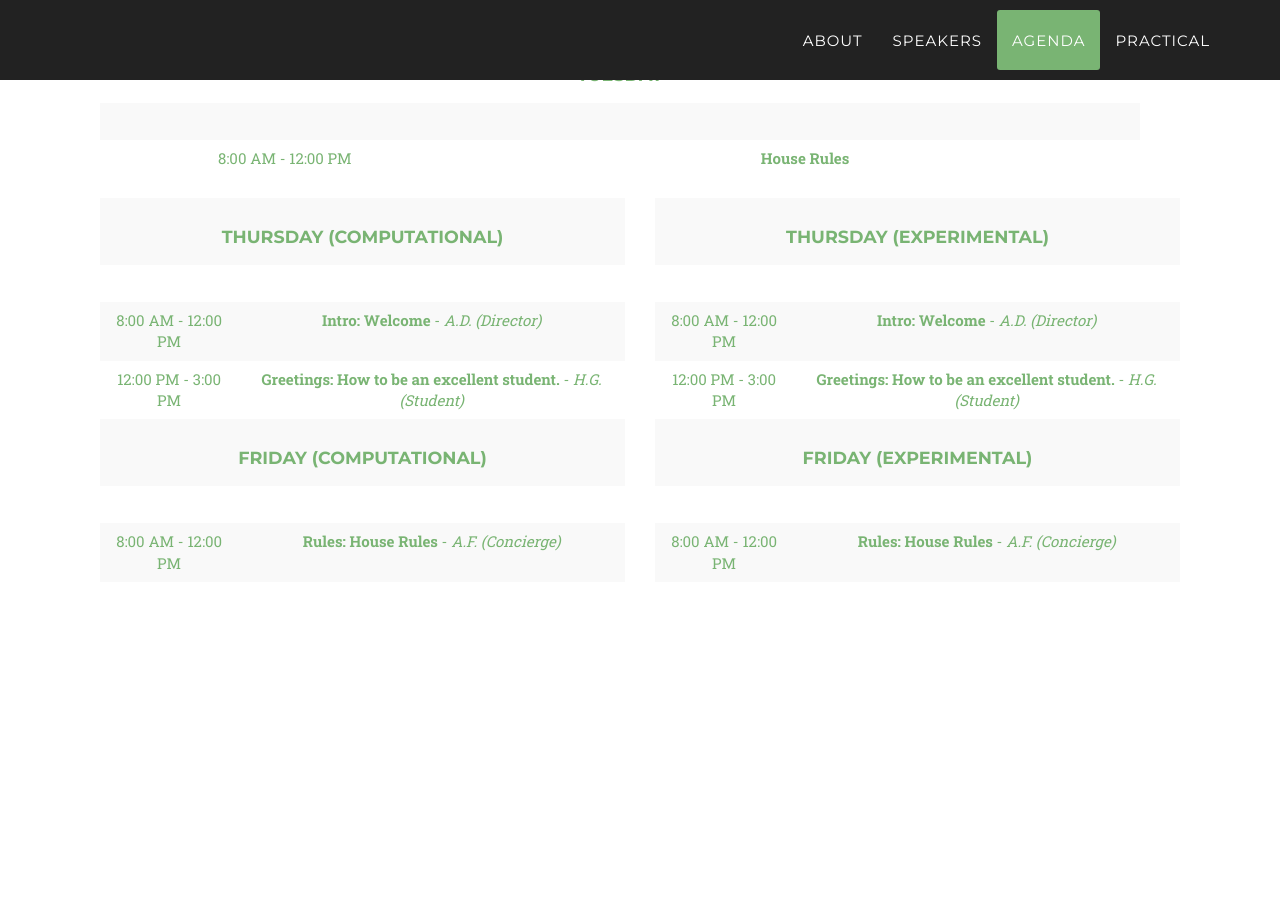
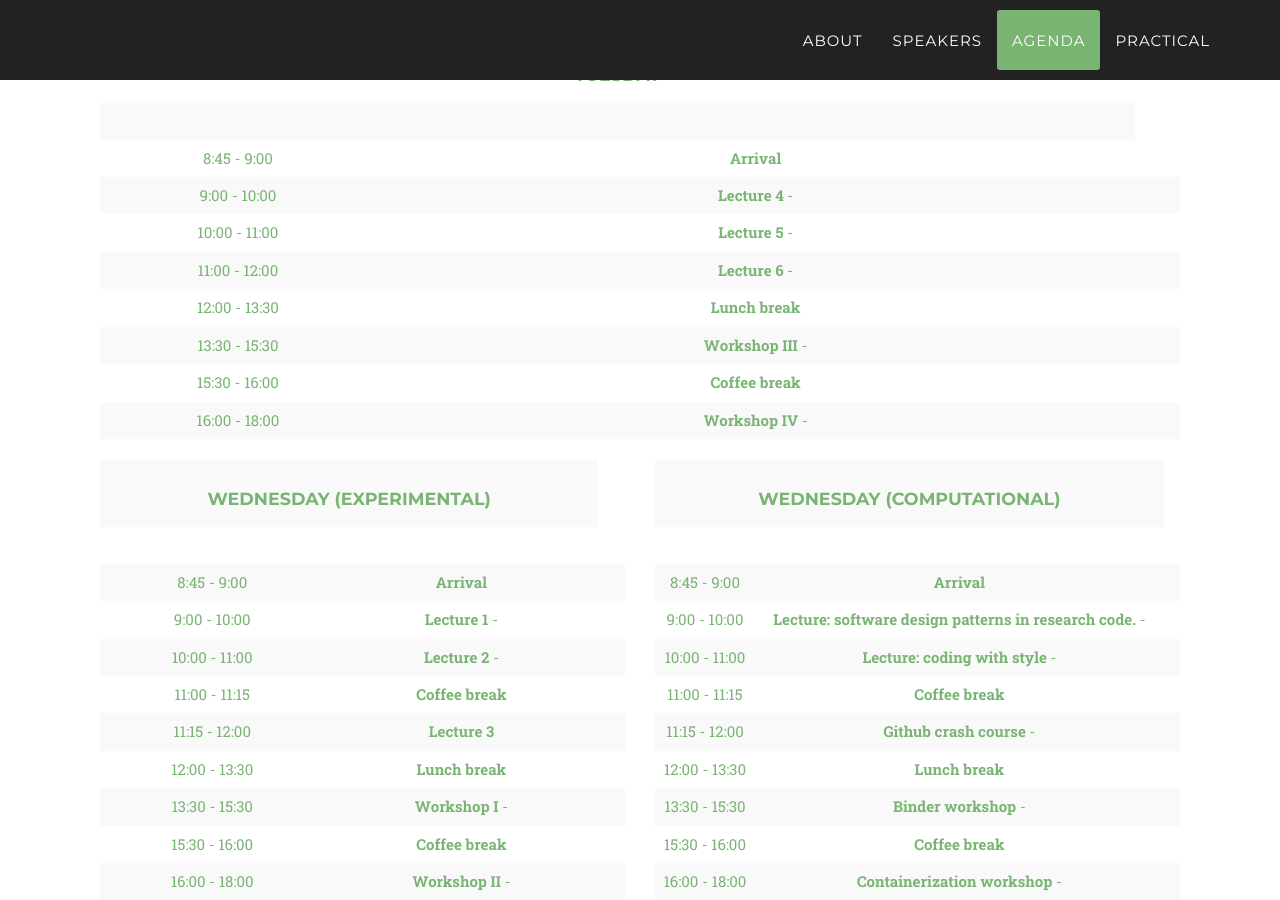
Before and after one commit to osip/website2019, a Jekyll site: the page built from index.html, in a window 1280 px wide and 900 px high, scrolled down 3541 px. Built offline with Jekyll 4.4.1, drawn with Linux system fonts in a browser that asks for light colours; some web fonts are replaced; some of the changed text lies outside the part shown.

Commit message:
Finish agenda drafts.

```diff
--- a/_data/twenty_19/agenda_common.yml
+++ b/_data/twenty_19/agenda_common.yml
@@ -14,7 +14,7 @@
     topic: Coffee + Ice breaker
   - time: 10:30 - 11:30
     kind: lecture
-    topic: Lecture II
+    topic: Lecture 3
   - time: 11:30 - 13:30
     kind: break
     topic: Lunch break
@@ -28,8 +28,27 @@
     kind: workshop
     topic: Workshop II
 - name: Tuesday
-- - time: 8:00 AM - 12:00 PM
-    title: Rules
-    name: A.F.
-    position: Concierge
-    topic: House Rules
+- - time: 8:45 - 9:00
+    kind: break
+    topic: Arrival
+  - time: 9:00 - 10:00
+    kind: lecture
+    topic: Lecture 4
+  - time: 10:00 - 11:00
+    kind: lecture
+    topic: Lecture 5
+  - time: 11:00 - 12:00
+    kind: lecture
+    topic: Lecture 6
+  - time: 12:00 - 13:30
+    kind: break
+    topic: Lunch break
+  - time: 13:30 - 15:30
+    kind: workshop
+    topic: Workshop III
+  - time: 15:30 - 16:00
+    kind: break
+    topic: Coffee break
+  - time: 16:00 - 18:00
+    kind: workshop
+    topic: Workshop IV
--- /dev/null
+++ b/_data/twenty_19/agenda_common_friday.yml
@@ -0,0 +1,24 @@
+- name: Friday
+- - time: 8:15 - 8:30
+    kind: break
+    topic: Arrival
+  - time: 8:30 - 10:30
+    kind: workshop
+    topic: Workshop
+  - time: 10:30 - 11:00
+    kind: break
+    topic: Coffee break
+  - time: 11:00 - 12:00
+    kind: workshop
+    topic: Student presentations
+  - time: 12:30 - 13:00
+    kind: lecture
+    topic: Conclusions
+  - time: 13:00 - 14:00
+    kind: break
+    topic: Goodbye lunch
+# - - time: 8:00 AM - 12:00 PM
+    # title: Rules
+    # name: A.F.
+    # position: Concierge
+    # topic: House Rules
--- a/_data/twenty_19/agenda_computational.yml
+++ b/_data/twenty_19/agenda_computational.yml
@@ -1,17 +1,56 @@
+- name: Wednesday (computational)
+- - time: 8:45 - 9:00
+    kind: break
+    topic: Arrival
+  - time: 9:00 - 10:00
+    kind: lecture
+    topic: "Lecture: software design patterns in research code."
+  - time: 10:00 - 11:00
+    kind: lecture
+    topic: "Lecture: coding with style"
+  - time: 11:00 - 11:15
+    kind: break
+    topic: Coffee break
+  - time: 11:15 - 12:00
+    kind: workshop
+    topic: Github crash course
+  - time: 12:00 - 13:30
+    kind: break
+    topic: Lunch break
+  - time: 13:30 - 15:30
+    kind: workshop
+    topic: Binder workshop
+  - time: 15:30 - 16:00
+    kind: break
+    topic: Coffee break
+  - time: 16:00 - 18:00
+    kind: workshop
+    topic: Containerization workshop
 - name: Thursday (computational)
-- - time: 8:00 AM - 12:00 PM
-    title: Intro
-    name: A.D.
-    position: Director
-    topic: Welcome
-  - time: 12:00 PM - 3:00 PM
-    title: Greetings
-    name: H.G.
-    position: Student
-    topic: How to be an excellent student.
-- name: Friday (computational)
-- - time: 8:00 AM - 12:00 PM
-    title: Rules
-    name: A.F.
-    position: Concierge
-    topic: House Rules
+- - time: 8:45 - 9:00
+    kind: break
+    topic: Arrival
+  - time: 9:00 - 10:00
+    kind: lecture
+    topic: "Lecture: publishing and documenting data"
+  - time: 10:00 - 11:00
+    kind: lecture
+    topic: "Lecture: version control + going open source"
+  - time: 11:00 - 11:15
+    kind: break
+    topic: Coffee break
+  - time: 11:15 - 12:00
+    kind: break
+    topic: "Lecture: community management and communication"
+  - time: 12:00 - 13:30
+    kind: break
+    topic: Lunch break
+  - time: 13:30 - 15:30
+    kind: workshop
+    topic: Research data management workshop
+  - time: 15:30 - 16:00
+    kind: break
+    topic: Coffee break
+  - time: 16:00 - 18:00
+    kind: workshop
+    topic: Project work
--- a/_data/twenty_19/agenda_experimental.yml
+++ b/_data/twenty_19/agenda_experimental.yml
@@ -1,17 +1,56 @@
+- name: Wednesday (experimental)
+- - time: 8:45 - 9:00
+    kind: break
+    topic: Arrival
+  - time: 9:00 - 10:00
+    kind: lecture
+    topic: Lecture 1
+  - time: 10:00 - 11:00
+    kind: lecture
+    topic: Lecture 2
+  - time: 11:00 - 11:15
+    kind: break
+    topic: Coffee break
+  - time: 11:15 - 12:00
+    kind: break
+    topic: Lecture 3
+  - time: 12:00 - 13:30
+    kind: break
+    topic: Lunch break
+  - time: 13:30 - 15:30
+    kind: workshop
+    topic: Workshop I
+  - time: 15:30 - 16:00
+    kind: break
+    topic: Coffee break
+  - time: 16:00 - 18:00
+    kind: workshop
+    topic: Workshop II
 - name: Thursday (experimental)
-- - time: 8:00 AM - 12:00 PM
-    title: Intro
-    name: A.D.
-    position: Director
-    topic: Welcome
-  - time: 12:00 PM - 3:00 PM
-    title: Greetings
-    name: H.G.
-    position: Student
-    topic: How to be an excellent student.
-- name: Friday (experimental)
-- - time: 8:00 AM - 12:00 PM
-    title: Rules
-    name: A.F.
-    position: Concierge
-    topic: House Rules
+- - time: 8:45 - 9:00
+    kind: break
+    topic: Arrival
+  - time: 9:00 - 10:00
+    kind: lecture
+    topic: Lecture 1
+  - time: 10:00 - 11:00
+    kind: lecture
+    topic: Lecture 2
+  - time: 11:00 - 11:15
+    kind: break
+    topic: Coffee break
+  - time: 11:15 - 12:00
+    kind: break
+    topic: Lecture 3
+  - time: 12:00 - 13:30
+    kind: break
+    topic: Lunch break
+  - time: 13:30 - 15:30
+    kind: workshop
+    topic: Workshop III
+  - time: 15:30 - 16:00
+    kind: break
+    topic: Coffee break
+  - time: 16:00 - 18:00
+    kind: workshop
+    topic: Workshop IV
--- a/_includes/2019_data/agenda.html
+++ b/_includes/2019_data/agenda.html
@@ -46,21 +46,32 @@
       <div class="col-md-6 col-lg-6 col-sm-12">
         <table class="table table-striped">
         <tbody>
-        {% for day in site.data.twenty_19.agenda_computational %}
+        {% for day in site.data.twenty_19.agenda_experimental %}
           <tr>
-            <td colspan="2" class="table-warning">
+            <td colspan="2" class="table-primary">
               <h3> {{ day.name }} </h3>
             </td>
           </tr>
           {% for slot in day %}
             {% if slot.time %}
-              <tr>
+              <tr class="{{ slot.kind }}" >
                 <td>
                   {{ slot.time }}
                 </td>
-                <td>
-                  <b> {{ slot.title }}:  {{ slot.topic }} </b> -
-                <i> {{ slot.name }} ({{ slot.position }}) </i>
+                <td >
+                  {% if slot.kind == "lecture" or slot.kind == "workshop"%}
+                    <b> {{ slot.title }} {{ slot.topic }} </b> -
+                    <i> {{ slot.name }}
+                    {% if slot.position %}
+                      ({{ slot.position }})
+                    {% endif %}
+                    </i>
+                  {% else if slot.kind == "break" %}
+                    <b> {{ slot.topic }} </b>
+                  {% endif %}
+                </td>
+                <td class="{{ slot.kind }}" >
+                  {{ slot.location }}
                 </td>
               </tr>
             {% endif %}
@@ -72,21 +83,69 @@
       <div class="col-md-6 col-lg-6 col-sm-12">
         <table class="table table-striped">
         <tbody>
-        {% for day in site.data.twenty_19.agenda_experimental %}
+        {% for day in site.data.twenty_19.agenda_computational %}
           <tr>
-            <td colspan="2" class="table-success">
+            <td colspan="2" class="table-primary">
               <h3> {{ day.name }} </h3>
             </td>
           </tr>
           {% for slot in day %}
             {% if slot.time %}
-              <tr>
+              <tr class="{{ slot.kind }}" >
                 <td>
                   {{ slot.time }}
                 </td>
+                <td >
+                  {% if slot.kind == "lecture" or slot.kind == "workshop"%}
+                    <b> {{ slot.title }} {{ slot.topic }} </b> -
+                    <i> {{ slot.name }}
+                    {% if slot.position %}
+                      ({{ slot.position }})
+                    {% endif %}
+                    </i>
+                  {% else if slot.kind == "break" %}
+                    <b> {{ slot.topic }} </b>
+                  {% endif %}
+                </td>
+                <td class="{{ slot.kind }}" >
+                  {{ slot.location }}
+                </td>
+              </tr>
+            {% endif %}
+          {% endfor %}
+        {% endfor %}
+        </tbody>
+        </table>
+      </div>
+      <div class="col-md-12">
+        <table class="table table-striped">
+        <tbody>
+        {% for day in site.data.twenty_19.agenda_common_friday %}
+          <tr>
+            <td colspan="2" class="table-primary">
+              <h3> {{ day.name }} </h3>
+            </td>
+          </tr>
+          {% for slot in day %}
+            {% if slot.time %}
+              <tr class="{{ slot.kind }}" >
                 <td>
-                  <b> {{ slot.title }}:  {{ slot.topic }} </b> -
-                <i> {{ slot.name }} ({{ slot.position }}) </i>
+                  {{ slot.time }}
+                </td>
+                <td >
+                  {% if slot.kind == "lecture" or slot.kind == "workshop"%}
+                    <b> {{ slot.title }} {{ slot.topic }} </b> -
+                    <i> {{ slot.name }}
+                    {% if slot.position %}
+                      ({{ slot.position }})
+                    {% endif %}
+                    </i>
+                  {% else if slot.kind == "break" %}
+                    <b> {{ slot.topic }} </b>
+                  {% endif %}
+                </td>
+                <td class="{{ slot.kind }}" >
+                  {{ slot.location }}
                 </td>
               </tr>
             {% endif %}
```
